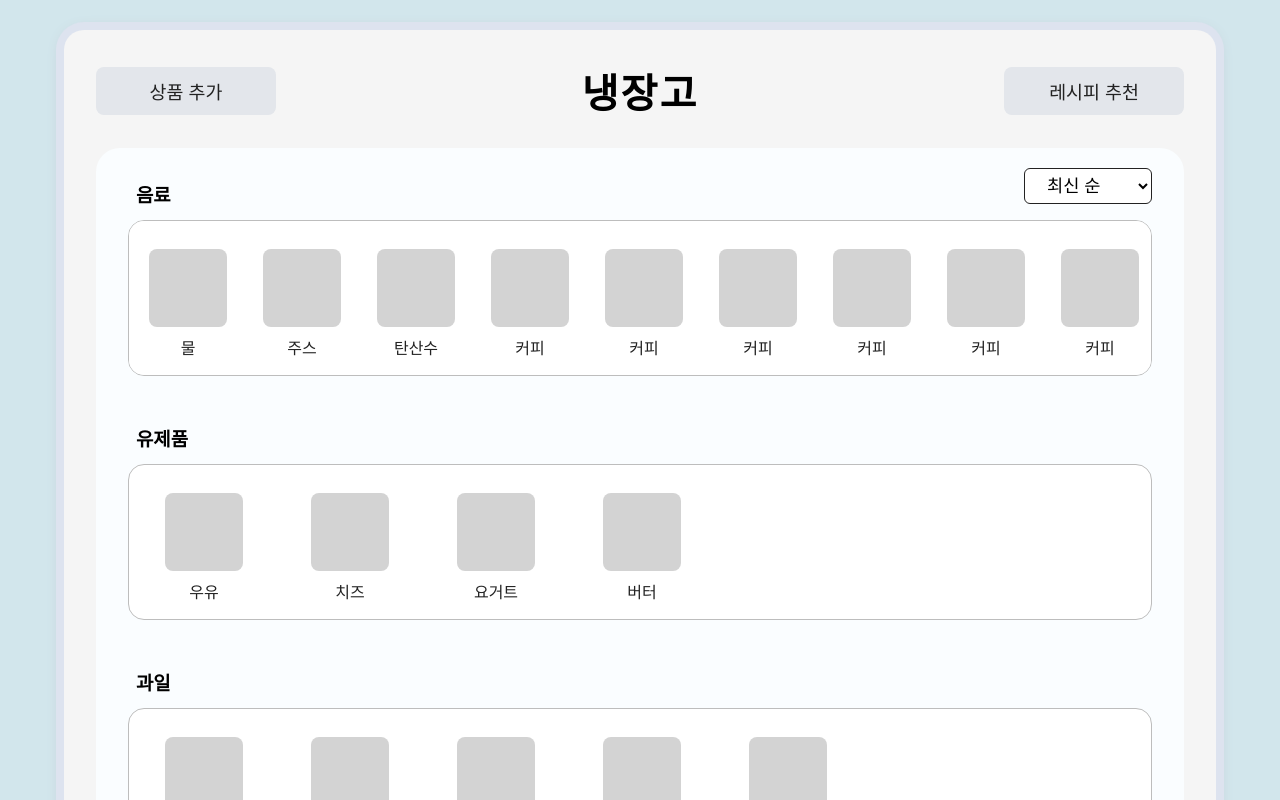
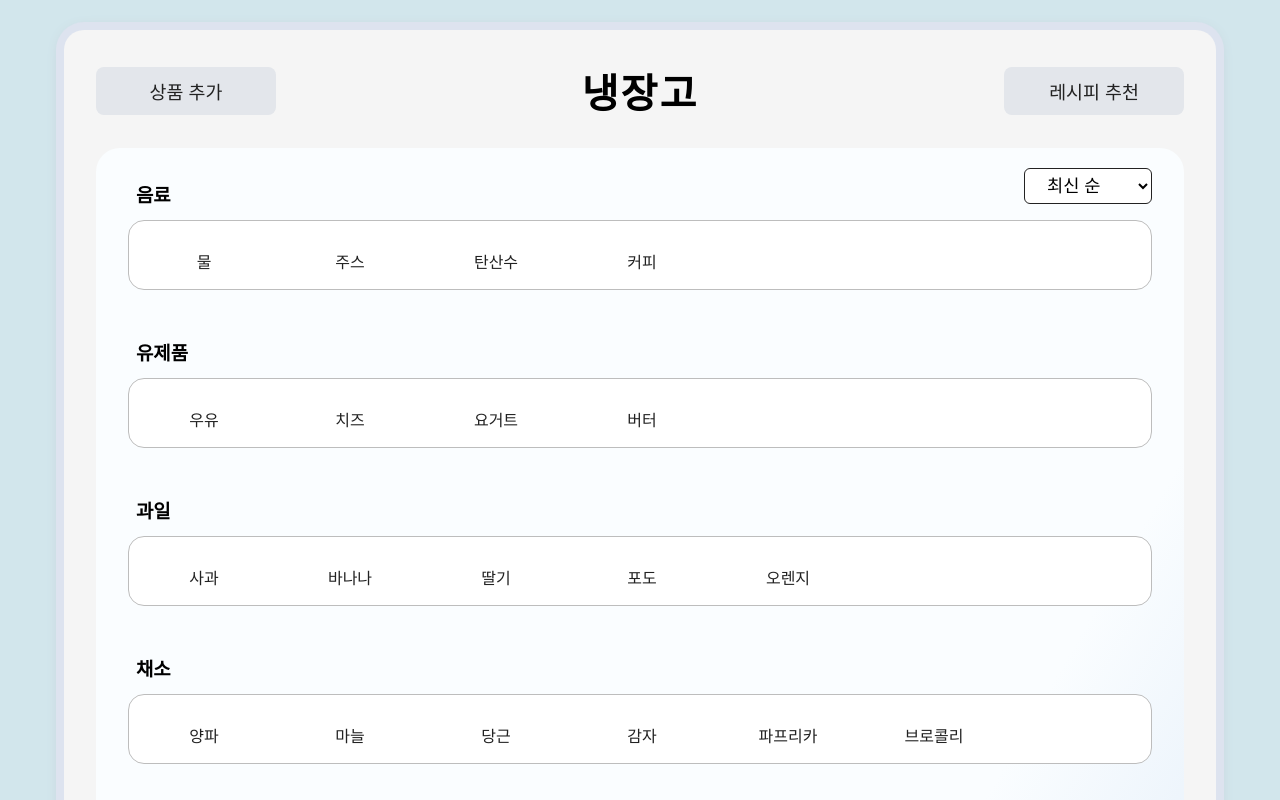
Before and after one commit to EC2-LivingLAB-Team-2/FrontEnd, a React (Vite) app: page / in a window 1280 px wide. Built offline with nearby package versions, Linux system fonts and the light colour scheme.

Commit message:
데이터 내놔

```diff
--- a/src/components/Refridge.jsx
+++ b/src/components/Refridge.jsx
@@ -88,76 +88,86 @@ function base64ToBlob(base64) {
   return new Blob([arr], { type: mime });
 }
 
+// 더미 데이터(배열의 배열, id 없음)
 const initialData = [
   {
     group: "육류",
     items: [
-      { id: 1, name: "소고기", image: null, createdAt: "2025-05-09T14:30:00Z" },
-      { id: 2, name: "돼지고기", image: null, createdAt: "2025-05-08T09:15:00Z" },
-      { id: 3, name: "닭고기", image: null, createdAt: "2025-05-07T18:00:00Z" },
-      { id: 4, name: "양고기", image: null, createdAt: "2025-05-06T11:00:00Z" },
-      { id: 5, name: "베이컨", image: null, createdAt: "2025-05-05T08:45:00Z" },
-      { id: 6, name: "햄", image: null, createdAt: "2025-05-04T20:10:00Z" },
+      ["소고기", 1, "육류", "2025-05-09T14:30:00Z"],
+      ["돼지고기", 1, "육류", "2025-05-08T09:15:00Z"],
+      ["닭고기", 1, "육류", "2025-05-07T18:00:00Z"],
+      ["양고기", 1, "육류", "2025-05-06T11:00:00Z"],
+      ["베이컨", 1, "육류", "2025-05-05T08:45:00Z"],
+      ["햄", 1, "육류", "2025-05-04T20:10:00Z"],
     ],
   },
   {
     group: "채소",
     items: [
-      { id: 7, name: "양파", image: null, createdAt: "2025-05-09T10:00:00Z" },
-      { id: 8, name: "마늘", image: null, createdAt: "2025-05-08T13:30:00Z" },
-      { id: 9, name: "당근", image: null, createdAt: "2025-05-07T15:20:00Z" },
-      { id: 10, name: "감자", image: null, createdAt: "2025-05-06T17:00:00Z" },
-      { id: 11, name: "파프리카", image: null, createdAt: "2025-05-05T09:00:00Z" },
-      { id: 12, name: "브로콜리", image: null, createdAt: "2025-05-04T19:00:00Z" },
+      ["양파", 1, "채소", "2025-05-09T10:00:00Z"],
+      ["마늘", 1, "채소", "2025-05-08T13:30:00Z"],
+      ["당근", 1, "채소", "2025-05-07T15:20:00Z"],
+      ["감자", 1, "채소", "2025-05-06T17:00:00Z"],
+      ["파프리카", 1, "채소", "2025-05-05T09:00:00Z"],
+      ["브로콜리", 1, "채소", "2025-05-04T19:00:00Z"],
     ],
   },
   {
     group: "과일",
     items: [
-      { id: 13, name: "사과", image: null, createdAt: "2025-05-09T12:00:00Z" },
-      { id: 14, name: "바나나", image: null, createdAt: "2025-05-08T08:00:00Z" },
-      { id: 15, name: "딸기", image: null, createdAt: "2025-05-07T09:30:00Z" },
-      { id: 16, name: "포도", image: null, createdAt: "2025-05-06T16:00:00Z" },
-      { id: 17, name: "오렌지", image: null, createdAt: "2025-05-05T10:10:00Z" },
+      ["사과", 1, "과일", "2025-05-09T12:00:00Z"],
+      ["바나나", 1, "과일", "2025-05-08T08:00:00Z"],
+      ["딸기", 1, "과일", "2025-05-07T09:30:00Z"],
+      ["포도", 1, "과일", "2025-05-06T16:00:00Z"],
+      ["오렌지", 1, "과일", "2025-05-05T10:10:00Z"],
     ],
   },
   {
     group: "유제품",
     items: [
-      { id: 18, name: "우유", image: null, createdAt: "2025-05-09T07:00:00Z" },
-      { id: 19, name: "치즈", image: null, createdAt: "2025-05-08T11:00:00Z" },
-      { id: 20, name: "요거트", image: null, createdAt: "2025-05-07T20:00:00Z" },
-      { id: 21, name: "버터", image: null, createdAt: "2025-05-06T14:00:00Z" },
+      ["우유", 1, "유제품", "2025-05-09T07:00:00Z"],
+      ["치즈", 1, "유제품", "2025-05-08T11:00:00Z"],
+      ["요거트", 1, "유제품", "2025-05-07T20:00:00Z"],
+      ["버터", 1, "유제품", "2025-05-06T14:00:00Z"],
     ],
   },
   {
     group: "음료",
     items: [
-      { id: 22, name: "물", image: null, createdAt: "2025-05-09T08:00:00Z" },
-      { id: 23, name: "주스", image: null, createdAt: "2025-05-08T16:00:00Z" },
-      { id: 24, name: "탄산수", image: null, createdAt: "2025-05-07T21:00:00Z" },
-      { id: 25, name: "커피", image: null, createdAt: "2025-05-06T07:00:00Z" },
-      { id: 26, name: "커피", image: null, createdAt: "2025-05-05T07:00:00Z" },
-      { id: 27, name: "커피", image: null, createdAt: "2025-05-04T07:00:00Z" },
-      { id: 28, name: "커피", image: null, createdAt: "2025-05-03T07:00:00Z" },
-      { id: 29, name: "커피", image: null, createdAt: "2025-05-02T07:00:00Z" },
-      { id: 30, name: "커피", image: null, createdAt: "2025-05-01T07:00:00Z" },
-      { id: 31, name: "커피", image: null, createdAt: "2025-04-30T07:00:00Z" },
-      { id: 32, name: "커피", image: null, createdAt: "2025-04-29T07:00:00Z" },
-      { id: 33, name: "커피", image: null, createdAt: "2025-04-28T07:00:00Z" },
+      ["물", 1, "음료", "2025-05-09T08:00:00Z"],
+      ["주스", 1, "음료", "2025-05-08T16:00:00Z"],
+      ["탄산수", 1, "음료", "2025-05-07T21:00:00Z"],
+      ["커피", 1, "음료", "2025-05-06T07:00:00Z"],
     ],
   },
 ];
 
 const sortOptions = ["최신 순", "오래된 순"];
 
+// OCR 결과를 기존 데이터에 추가(병합)
+function mergeInitialData(oldData, newResult) {
+  // 그룹별로 items를 합침
+  const groupMap = {};
+  oldData.forEach(groupObj => {
+    groupMap[groupObj.group] = [...groupObj.items];
+  });
+  newResult.forEach(arr => {
+    const category = arr[2];
+    if (groupMap[category]) {
+      groupMap[category].push(arr);
+    } else {
+      groupMap[category] = [arr];
+    }
+  });
+  return Object.entries(groupMap).map(([group, items]) => ({ group, items }));
+}
+
 function Refridge() {
   const navigate = useNavigate();
   const [sort, setSort] = useState(sortOptions[0]);
-  const [data] = useState(initialData);
+  const [data, setData] = useState(initialData);
   const [showAddModal, setShowAddModal] = useState(false);
   const [showCameraModal, setShowCameraModal] = useState(false);
-  const [receiptImg, setReceiptImg] = useState(null);
 
   const getSortedGroups = () => {
     if (sort === "최신 순") return [...data].reverse();
@@ -166,9 +176,9 @@ function Refridge() {
 
   const getSortedItems = (items) => {
     if (sort === "최신 순")
-      return [...items].sort((a, b) => new Date(b.createdAt) - new Date(a.createdAt));
+      return [...items].sort((a, b) => new Date(b[3]) - new Date(a[3]));
     if (sort === "오래된 순")
-      return [...items].sort((a, b) => new Date(a.createdAt) - new Date(b.createdAt));
+      return [...items].sort((a, b) => new Date(a[3]) - new Date(b[3]));
     return items;
   };
 
@@ -182,14 +192,20 @@ function Refridge() {
     navigate("/self");
   };
 
+  // OCR 결과를 기존 데이터에 추가
+  const handleOcrResult = (resultArray) => {
+    setData(prevData => mergeInitialData(prevData, resultArray));
+  };
+
   const handleCapture = async (imgSrc) => {
-    setReceiptImg(imgSrc);
     const blob = base64ToBlob(imgSrc);
     const formData = new FormData();
     formData.append("image", blob, "receipt.jpg");
     try {
       const result = await API("/parse-ingredients", "post", formData);
-      console.log(result);
+      if (result?.data?.data?.result) {
+        handleOcrResult(result.data.data.result);
+      }
       alert("영수증 사진이 촬영·전송되었습니다!\n서버 응답: " + JSON.stringify(result));
     } catch (error) {
       alert("OCR 서버 전송 실패: " + error.message);
@@ -206,6 +222,9 @@ function Refridge() {
     formData.append("image", file);
     try {
       const result = await API("/parse-ingredients", "post", formData);
+      if (result?.data?.data?.result) {
+        handleOcrResult(result.data.data.result);
+      }
       alert("영수증 파일이 업로드·전송되었습니다!\n서버 응답: " + JSON.stringify(result));
     } catch (error) {
       alert("OCR 서버 전송 실패: " + error.message);
@@ -238,10 +257,9 @@ function Refridge() {
             <section className="fridge-section" key={group.group}>
               <div className="fridge-group-title">{group.group}</div>
               <div className="fridge-items-box">
-                {getSortedItems(group.items).map(item => (
-                  <div className="fridge-item" key={item.id}>
-                    <div className="fridge-thumb" />
-                    <div className="fridge-name">{item.name}</div>
+                {getSortedItems(group.items).map(([name], idx) => (
+                  <div className="fridge-item" key={name + idx}>
+                    <div className="fridge-name">{name}</div>
                   </div>
                 ))}
               </div>
```
